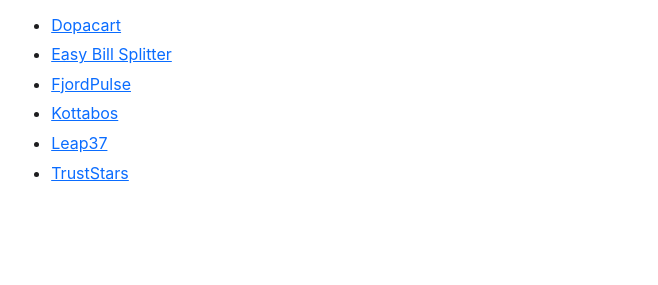
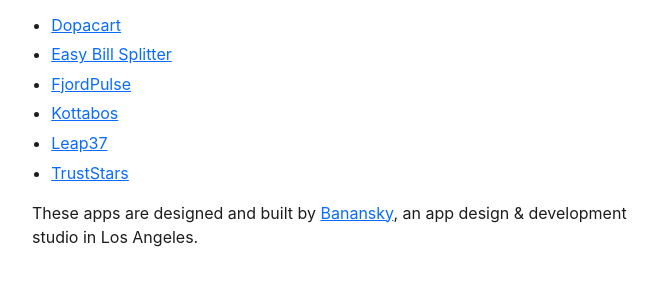
Before and after one commit to leetsyplakov/leetsyplakov.github.io, a plain HTML site: page index.html in a window 1280 px wide. Shown: the part 147-432 px from the top of the page, without its empty margins (288-946 px from the left). Drawn offline with Linux system fonts and the light colour scheme.

Commit message:
Footer: link to Banansky (app studio behind the app)

```diff
--- a/index.html
+++ b/index.html
@@ -23,5 +23,6 @@
     <li><a href="https://leetsyplakov.github.io/Leap37-policies/">Leap37</a></li>
     <li><a href="https://leetsyplakov.github.io/TrustStars-policies/">TrustStars</a></li>
   </ul>
+  <p>These apps are designed and built by <a href="https://banansky.com/">Banansky</a>, an app design &amp; development studio in Los Angeles.</p>
 </body>
 </html>
```
